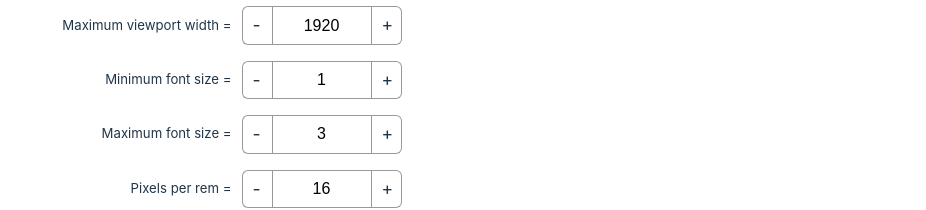
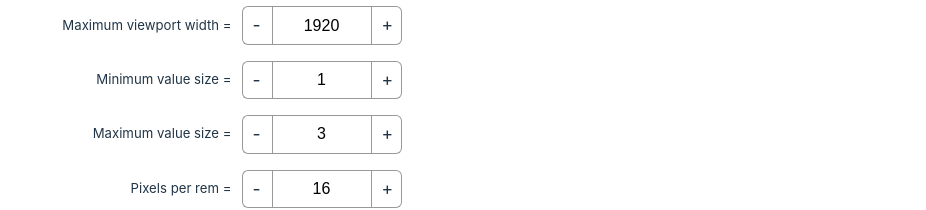
Before and after one commit to OlegKrechkovskiy/clamp-calculator, a React (Vite) app: page / in a window 1280 px wide. Shown: the part 232-442 px from the top of the page, without its empty margins (116-1042 px from the left). Built offline with nearby package versions, Linux system fonts and the light colour scheme.

Commit message:
Изменил тексты и названия функций

```diff
--- a/src/components/ClampFunction/ClampFunction.jsx
+++ b/src/components/ClampFunction/ClampFunction.jsx
@@ -5,8 +5,8 @@ import styles from './ClampFunction.module.scss';
 const ClampFunction = () => {
   const [minWidthPX, setMinWidthPX] = useState(320);
   const [maxWidthPX, setMaxWidthPX] = useState(1920);
-  const [minFontSizePX, setMinFontSizePX] = useState(1);
-  const [maxFontSizePX, setMaxFontSizePX] = useState(3);
+  const [minValueSizePX, setMinFontSizePX] = useState(1);
+  const [maxValueSizePX, setMaxFontSizePX] = useState(3);
   const [pixelsPerRem, setPixelsPerRem] = useState(16);
   const [unitOfMeasurement, setUnitOfMeasurement] = useState('rem');
 
@@ -22,13 +22,13 @@ const ClampFunction = () => {
       setFunc: setMaxWidthPX
     },
     {
-      title: 'Minimum font size = ',
-      func: minFontSizePX,
+      title: 'Minimum value size = ',
+      func: minValueSizePX,
       setFunc: setMinFontSizePX
     },
     {
-      title: 'Maximum font size = ',
-      func: maxFontSizePX,
+      title: 'Maximum value size = ',
+      func: maxValueSizePX,
       setFunc: setMaxFontSizePX
     },
     {
@@ -88,10 +88,10 @@ const ClampFunction = () => {
   // console.log('pixelsPerRem: ', pixelsPerRem, unitOfMeasurement);
   const maxWidth = maxWidthPX / pixelsPerRem;
 
-  const slope = (maxFontSizePX - minFontSizePX) / (maxWidth - minWidth);
-  const yAxisIntersection = -minWidth * slope + minFontSizePX;
+  const slope = (maxValueSizePX - minValueSizePX) / (maxWidth - minWidth);
+  const yAxisIntersection = -minWidth * slope + minValueSizePX;
 
-  const clampFunc = `clamp(${minFontSizePX}${unitOfMeasurement}, calc(${yAxisIntersection.toFixed(4)}${unitOfMeasurement} + ${(slope * 100).toFixed(4)}vw), ${maxFontSizePX}${unitOfMeasurement})`;
+  const clampFunc = `clamp(${minValueSizePX}${unitOfMeasurement}, calc(${yAxisIntersection.toFixed(4)}${unitOfMeasurement} + ${(slope * 100).toFixed(4)}vw), ${maxValueSizePX}${unitOfMeasurement})`;
 
   return (
     <div className='container'>
```
